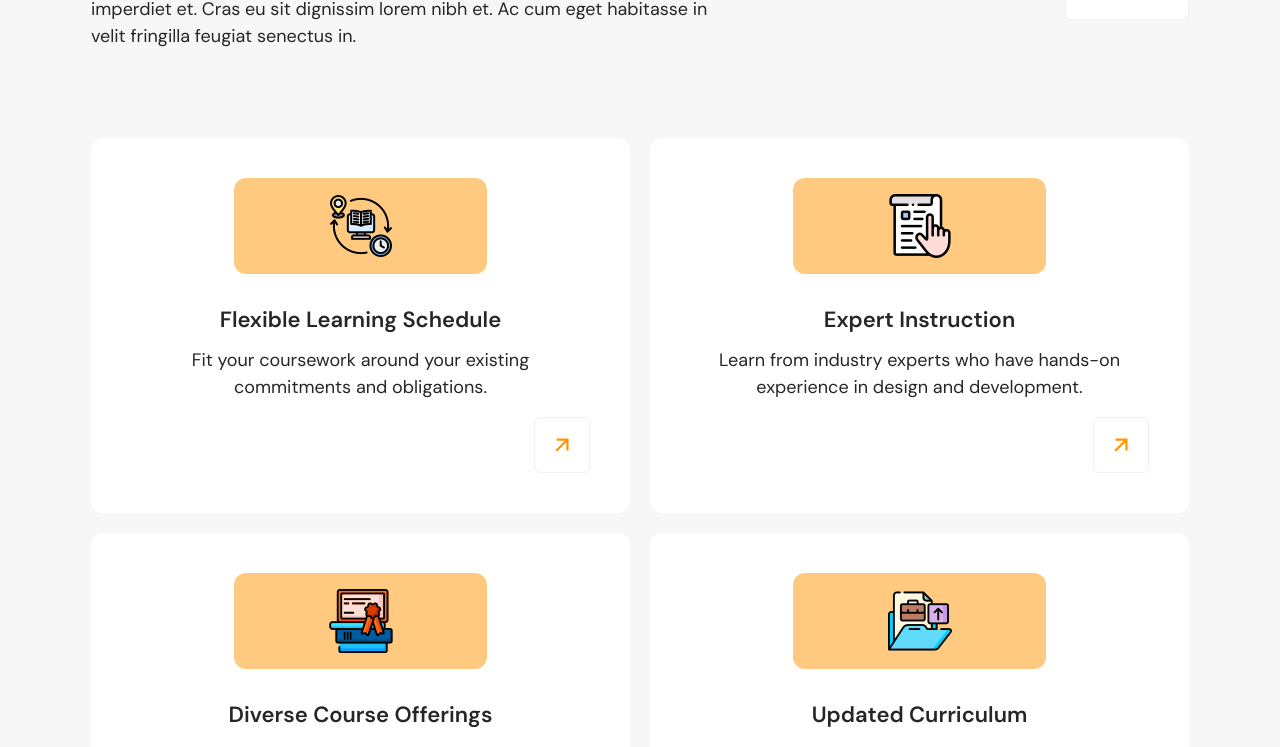
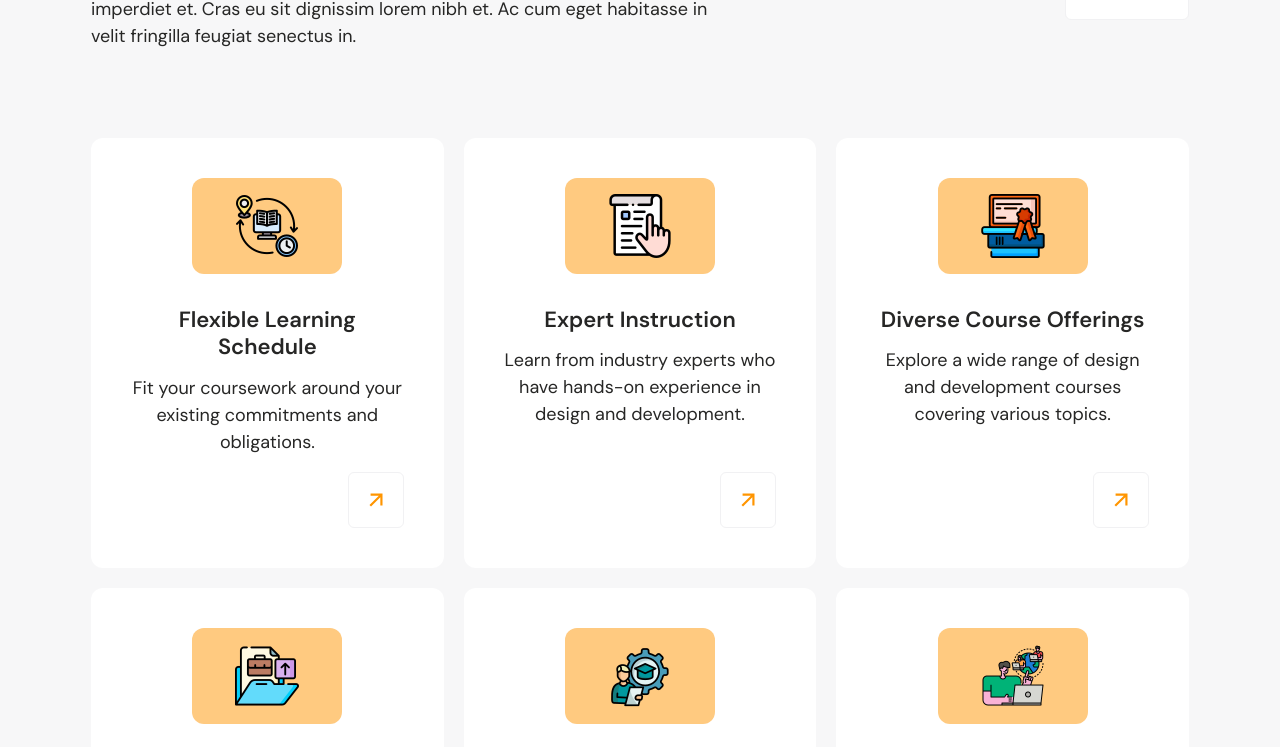
Before and after one commit to rakibulrahmandev/skillpath, a React (Vite) app: page / in a window 1280 px wide. Shown: the part 1516-2263 px from the top of the page. Built offline with nearby package versions, Linux system fonts and the light colour scheme.

Commit message:
grid bug fix in Benefits.jsx

```diff
--- a/src/components/Benefits/Benefits.jsx
+++ b/src/components/Benefits/Benefits.jsx
@@ -8,7 +8,7 @@ export default function Benefits() {
             <section className="section">
                 <div className="container">
                     <Title title='Benefits' text='Lorem ipsum dolor sit amet consectetur. Tempus tincidunt etiam eget elit id imperdiet et. Cras eu sit dignissim lorem nibh et. Ac cum eget habitasse in velit fringilla feugiat senectus in.' link='View All' />
-                    <div className="grid gap-5 md:grid-cols-2 lg:gird-cols-3 mt-12 lg:mt-16
+                    <div className="grid gap-5 md:grid-cols-2 lg:grid-cols-3 mt-12 lg:mt-16
                     ">
                         {benefitItems.map((item, idx) => (
                             <div key={idx} className="bg-white p-10 flex flex-col rounded-xl">
```
